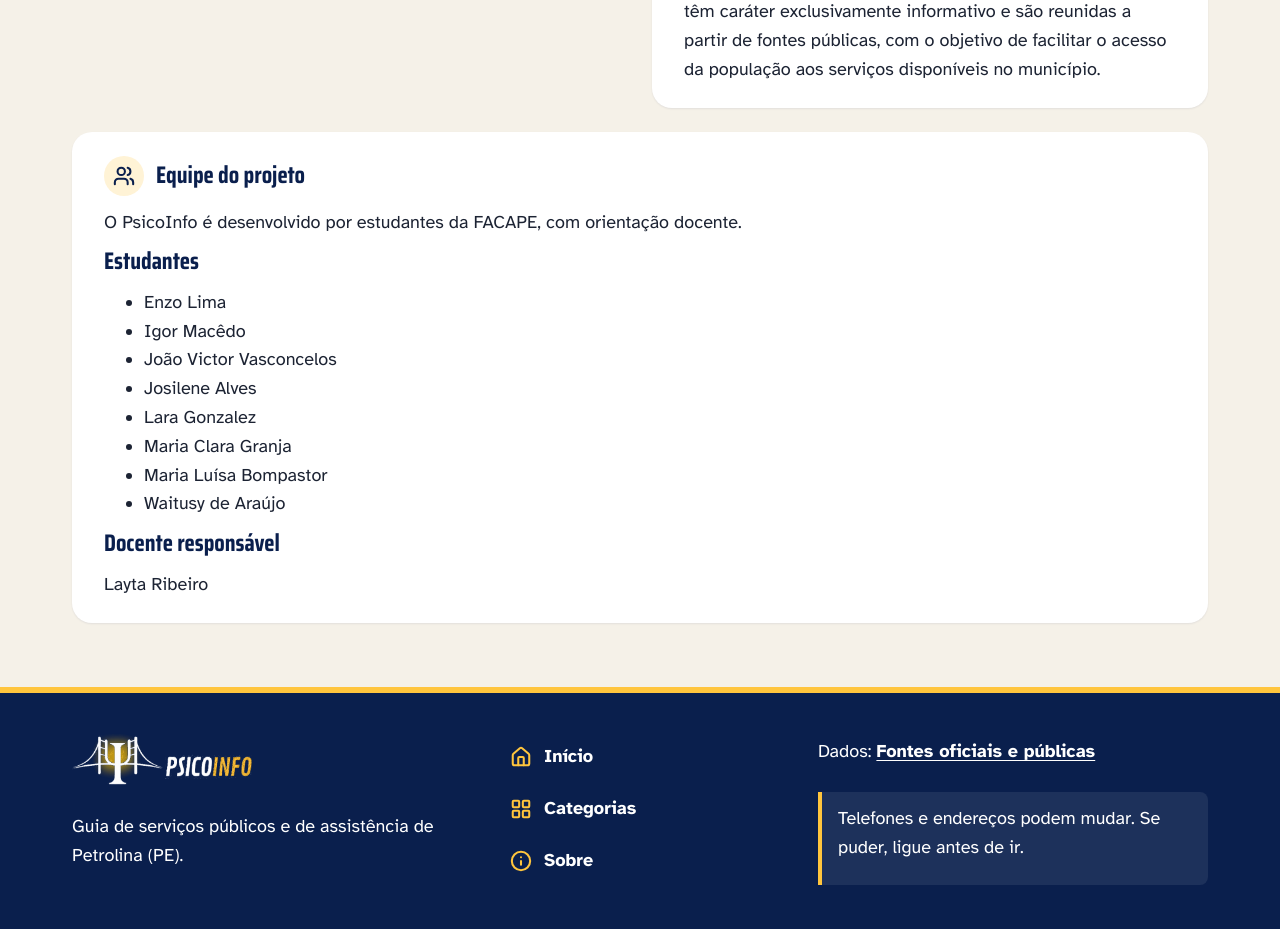
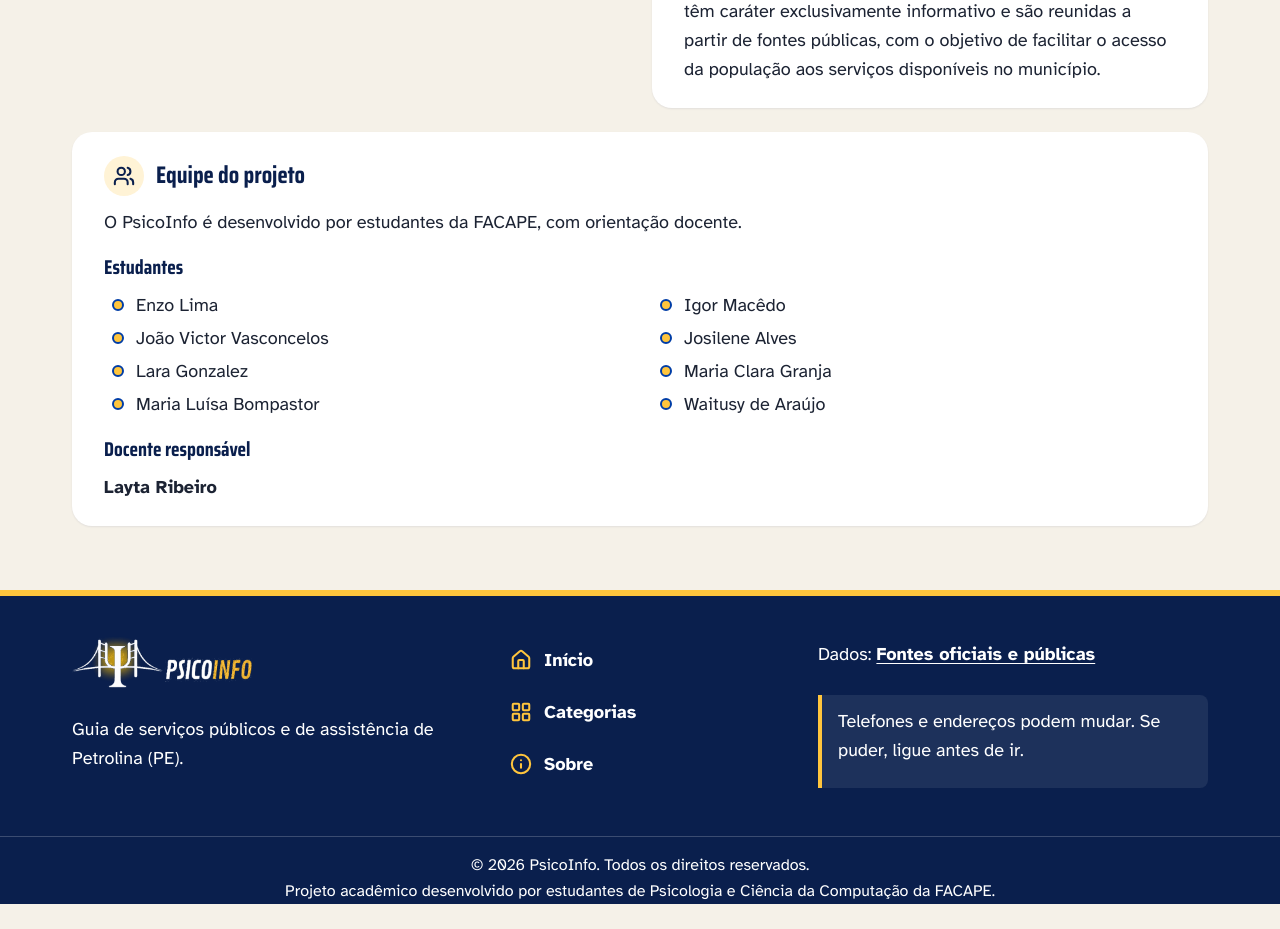
Before and after one commit to PsicoinfoTeam/psicoinfo, a React (Vite) app: page /sobre in a window 1280 px wide. Shown: the part 1260-2189 px from the top of the page. After the commit the page ends 2164 px from the top, so only its background shows below. Built offline with nearby package versions, Linux system fonts and the light colour scheme.

Commit message:
fix: ajusta estilos e estrutura da equipe

```diff
--- a/src/pages/Sobre.module.css
+++ b/src/pages/Sobre.module.css
@@ -132,3 +132,44 @@
   width: 100%;
   margin-top: var(--space-5);
 }
+
+.subtituloEquipe {
+  margin-top: var(--space-2);
+  font-size: var(--text-lg);
+}
+
+.integrantes {
+  display: grid;
+  gap: var(--space-1);
+  padding: 0;
+  list-style: none;
+}
+
+.integrantes li {
+  position: relative;
+  padding-left: var(--space-6);
+}
+
+/* Mesmo marcador das listas da página do serviço */
+.integrantes li::before {
+  content: '';
+  position: absolute;
+  top: 0.45em;
+  left: var(--space-2);
+  width: 0.75rem;
+  height: 0.75rem;
+  border: 2px solid var(--color-primary);
+  border-radius: 50%;
+  background-color: var(--color-accent);
+}
+
+.docente {
+  font-weight: var(--weight-bold);
+}
+
+@media (min-width: 600px) {
+  .integrantes {
+    grid-template-columns: repeat(2, minmax(0, 1fr));
+    column-gap: var(--space-5);
+  }
+}
--- a/src/pages/Sobre.tsx
+++ b/src/pages/Sobre.tsx
@@ -140,7 +140,7 @@ function Sobre() {
             </p>
           </InfoSection>
         </div>
-        <section className={styles.equipe}>
+        <div className={styles.equipe}>
           <InfoSection
             id="bloco-equipe"
             titulo="Equipe do projeto"
@@ -162,7 +162,7 @@ function Sobre() {
             <h3 className={styles.subtituloEquipe}>Docente responsável</h3>
             <p className={styles.docente}>Layta Ribeiro</p>
           </InfoSection>
-        </section>
+        </div>
       </Container>
     </div>
   );
```
